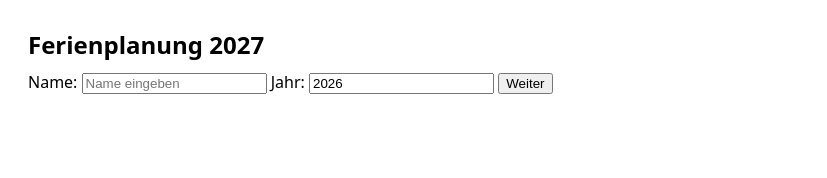
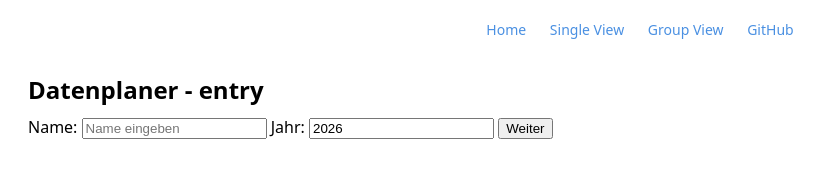
Before and after one commit to Asterisk333/Vacation-Planer, a website: page public/index.html in a window 1280 px wide. Shown: the whole page, without its empty margins (0-827 px from the left). Drawn offline with Linux system fonts and the light colour scheme.

Commit message:
Adding header for easyer navigation

```diff
--- a/public/index.html
+++ b/public/index.html
@@ -2,11 +2,19 @@
 <html lang="de">
 <head>
   <meta charset="UTF-8" />
-  <title>Ferienplaner 2027 – Eingabe</title>
+  <title>Datenplaner – Eingabe</title>
   <link rel="stylesheet" href="style.css" />
 </head>
 <body>
-  <h2>Ferienplanung 2027</h2>
+  <header>
+    <div>
+      <a href="/" >Home</a>
+      <a href="/view.html">Single View</a>
+      <a href="/group.html">Group View</a>
+      <a href="https://github.com/Asterisk333" target="_blank">GitHub</a>
+    </div>
+  </header>
+  <h2>Datenplaner - entry</h2>
 
   <div id="name-step" class="controls">
     <label>Name: </label>
@@ -23,7 +31,6 @@
       <button onclick="save()">Speichern</button>
     </div>
   </div>
-
   <script src="main.js"></script>
 </body>
 </html>
--- a/public/style.css
+++ b/public/style.css
@@ -1,6 +1,10 @@
-body { font-family: system-ui, sans-serif; margin: 28px; }
+body { font-family: system-ui, sans-serif; margin: 28px; margin-top: 0; }
 h2, h3, h4 { margin: 6px 0 10px; }
 .controls { margin-bottom: 12px; }
+a {margin:0 10px; color:#4a90e2; text-decoration:none;}
+header {padding:20px 0; text-align:center; font-size:14px; color:#666;}
+
+header > div {margin-bottom:8px;}
 
 #calendar { display: flex; flex-wrap: wrap; gap: 18px; }
 .month { border: 1px solid #d0d0d0; padding: 10px; border-radius: 8px; min-width: 230px; }
```
Also changed, not shown: public/footer.html (added, +8 -0 lines), public/group.html (+9 -0 lines), public/view.html (+9 -0 lines).
